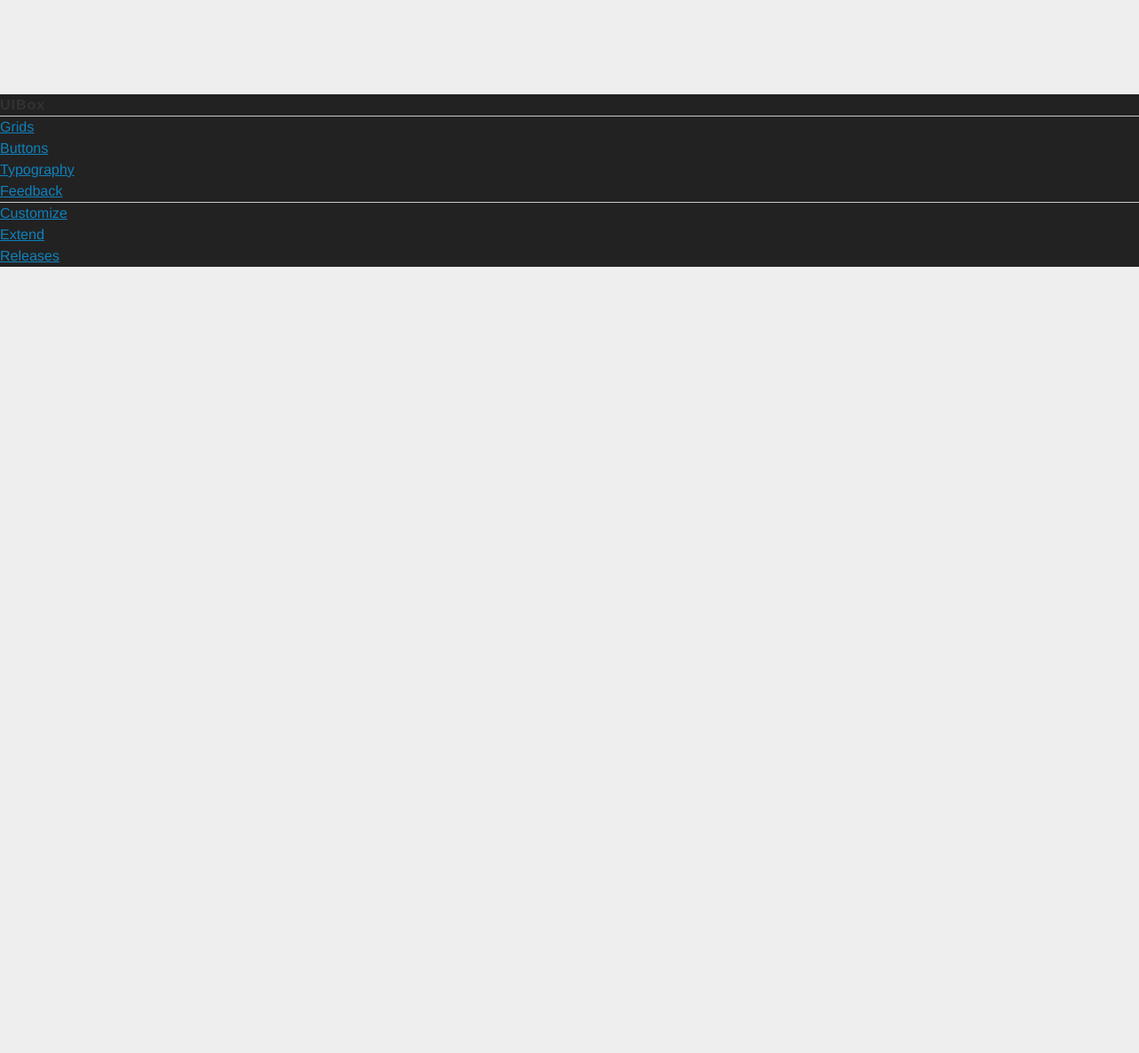
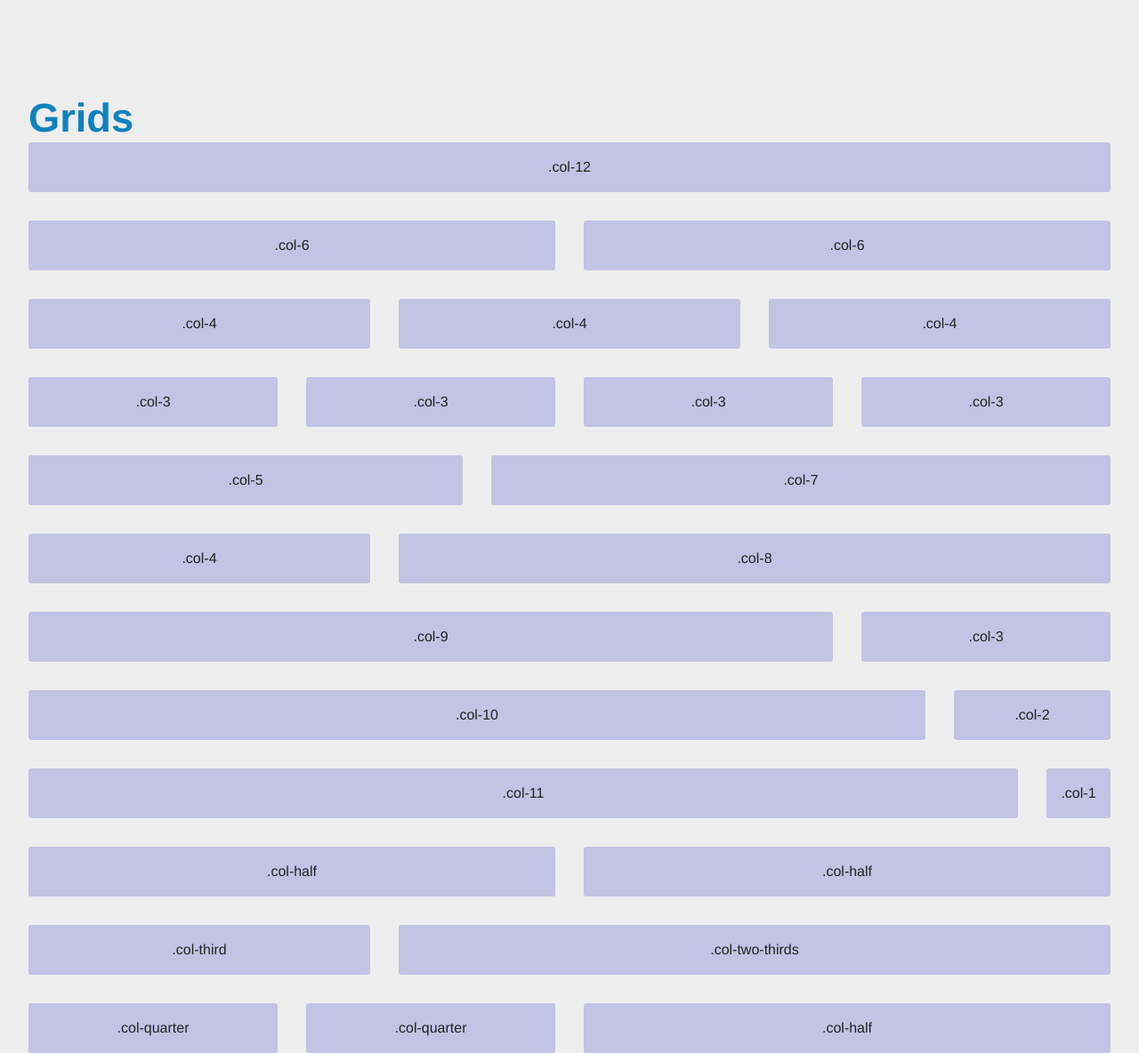
Before and after one commit to mamos98/uibox, a plain HTML site: page index.html in a window 1280 px wide. Shown: the part 694-1878 px from the top of the page at 89% size. Before the commit the page ends 994 px from the top, so only its background shows below. Drawn offline with Linux system fonts and the light colour scheme.

Commit message:
A lot of improvments in document pagew

```diff
--- a/index.html
+++ b/index.html
@@ -21,41 +21,145 @@
 
   <body>
     <div class="container">
+      <section>
       <div class="row">
-        <div class="col-1">&nbsp;</div>
-        <div class="col-11">
+        <div class="col-12">
           <div class="content">
+              <header>
                 <h1 class="title">UIBox</h1>
                 <p class="subtitle">
                   A set of small, responsive CSS modules that you can use in every web project.
                 </p>
-            <p class="buttons">
-              <a class="btn-primary" href="#get-started">Get Started</a>
-              <a class="btn" href="https://github.com/sadrzadehsina/uibox" target="_blank">Form On Github</a>
+                <p>
+                  Thanks to <a href="https://github.com/adipurdila/" target="_blank">@adipurdila</a> because of his
+                  <a href="http://webdesign.tutsplus.com/courses/building-your-own-pattern-library-for-the-web" target="_blank">awesome tutsplus tutorial.</a>
                 </p>
+              </header>
+              <div class="facets">
+                <a class="btn" href="#grids">Grids</a>
+                <a class="btn" href="#">Buttons <span>( comming soon )</span></a>
+                <a class="btn" href="#">Typography <span>( cooming soon )</span></a>
+                <a class="btn" href="#">Feedback <span>( cooming soon )</span></a>
+              </div>
+              <div class="facets">
+                <a class="btn" href="#">Customize <span>( cooming soon )</span></a>
+                <a class="btn" href="#">Extend <span>( cooming soon )</span></a>
+              </div>
+              <div class="facets">
+                <a class="btn-primary" href="https://github.com/sadrzadehsina/uibox" target="_blank">Fork On Github</a>
               </div>
             </div>
           </div>
         </div>
-    <div class="navigation" style="background-color: #222;">
-      <div>
-        <h5>UIBox</h5>
-        <hr>
-        <nav>
-          <ul>
-            <li><a href="#">Grids</a></li>
-            <li><a href="#">Buttons</a></li>
-            <li><a href="#">Typography</a></li>
-            <li><a href="#">Feedback</a></li>
-          </ul>
-          <hr>
-          <ul>
-            <li><a href="#">Customize</a></li>
-            <li><a href="#">Extend</a></li>
-            <li><a href="#">Releases</a></li>
-          </ul>
-        </nav>
+      </section>
+      <section>
+        <a name="grids"><h2>Grids</h2></a>
+        <div class="row">
+          <div class="col-12">
+            <div class="demo-col">.col-12</div>
           </div>
+        </div>
+        <div class="row">
+          <div class="col-6">
+            <div class="demo-col">.col-6</div>
+          </div>
+          <div class="col-6">
+            <div class="demo-col">.col-6</div>
+          </div>
+        </div>
+        <div class="row">
+          <div class="col-4">
+            <div class="demo-col">.col-4</div>
+          </div>
+          <div class="col-4">
+            <div class="demo-col">.col-4</div>
+          </div>
+          <div class="col-4">
+            <div class="demo-col">.col-4</div>
+          </div>
+        </div>
+        <div class="row">
+          <div class="col-3">
+            <div class="demo-col">.col-3</div>
+          </div>
+          <div class="col-3">
+            <div class="demo-col">.col-3</div>
+          </div>
+          <div class="col-3">
+            <div class="demo-col">.col-3</div>
+          </div>
+          <div class="col-3">
+            <div class="demo-col">.col-3</div>
+          </div>
+        </div>
+        <div class="row">
+          <div class="col-5">
+            <div class="demo-col">.col-5</div>
+          </div>
+          <div class="col-7">
+            <div class="demo-col">.col-7</div>
+          </div>
+        </div>
+        <div class="row">
+          <div class="col-4">
+            <div class="demo-col">.col-4</div>
+          </div>
+          <div class="col-8">
+            <div class="demo-col">.col-8</div>
+          </div>
+        </div>
+        <div class="row">
+          <div class="col-9">
+            <div class="demo-col">.col-9</div>
+          </div>
+          <div class="col-3">
+            <div class="demo-col">.col-3</div>
+          </div>
+        </div>
+        <div class="row">
+          <div class="col-10">
+            <div class="demo-col">.col-10</div>
+          </div>
+          <div class="col-2">
+            <div class="demo-col">.col-2</div>
+          </div>
+        </div>
+        <div class="row">
+          <div class="col-11">
+            <div class="demo-col">.col-11</div>
+          </div>
+          <div class="col-1">
+            <div class="demo-col">.col-1</div>
+          </div>
+        </div>
+        <div class="row">
+          <div class="col-half">
+            <div class="demo-col">.col-half</div>
+          </div>
+          <div class="col-half">
+            <div class="demo-col">.col-half</div>
+          </div>
+        </div>
+        <div class="row">
+          <div class="col-third">
+            <div class="demo-col">.col-third</div>
+          </div>
+          <div class="col-two-thirds">
+            <div class="demo-col">.col-two-thirds</div>
+          </div>
+        </div>
+        <div class="row">
+          <div class="col-quarter">
+            <div class="demo-col">.col-quarter</div>
+          </div>
+          <div class="col-quarter">
+            <div class="demo-col">.col-quarter</div>
+          </div>
+          <div class="col-half">
+            <div class="demo-col">.col-half</div>
+          </div>
+        </div>
+      </section>
     </div>
   </body>
 </html>
```
Lines whose indentation alone changed are shown as unchanged.
